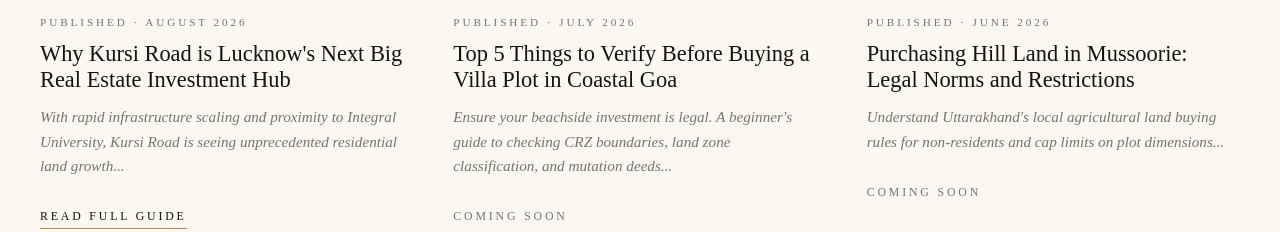
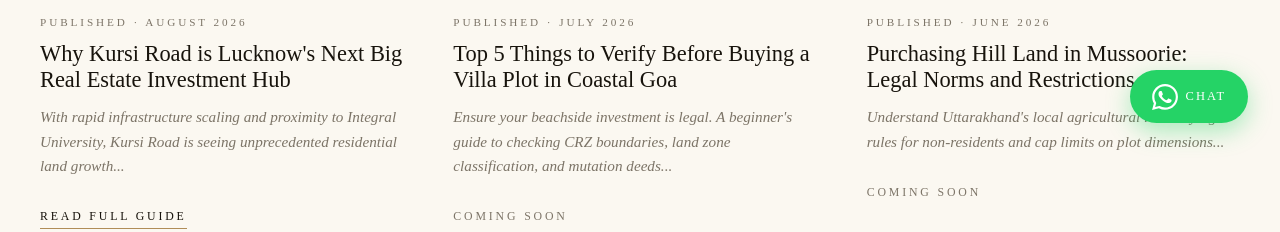
Before and after one commit to 01iamysf/Real-Estate-Website-UI, a plain HTML site: page guides.html in a window 1280 px wide. Shown: the part 645-877 px from the top of the page. Drawn offline with Linux system fonts and the light colour scheme.

Commit message:
feat: add WhatsApp FAB and property.css link to guides.html

```diff
--- a/guides.html
+++ b/guides.html
@@ -6,6 +6,7 @@
   <title>Meridian &amp; Co. — Area Guides &amp; Insights</title>
   <meta name="description" content="Local area guides and real estate investment insights in Lucknow, Goa, and Uttarakhand." />
   <link rel="stylesheet" href="css/style.css" />
+  <link rel="stylesheet" href="css/property.css" />
 </head>
 <body>
 
@@ -126,6 +127,15 @@
     </div>
   </footer>
 
+  <!-- ======= WHATSAPP FLOATING BUTTON ======= -->
+  <a href="https://wa.me/915222890730?text=Hello%20Meridian%20%26%20Co.%2C%20I%20am%20interested%20in%20a%20property."
+     class="whatsapp-fab" target="_blank" rel="noopener" aria-label="Chat on WhatsApp">
+    <svg viewBox="0 0 24 24" width="26" height="26" fill="currentColor">
+      <path d="M17.472 14.382c-.297-.149-1.758-.867-2.03-.967-.273-.099-.471-.148-.67.15-.197.297-.767.966-.94 1.164-.173.199-.347.223-.644.075-.297-.15-1.255-.463-2.39-1.475-.883-.788-1.48-1.761-1.653-2.059-.173-.297-.018-.458.13-.606.134-.133.298-.347.446-.52.149-.174.198-.298.298-.497.099-.198.05-.371-.025-.52-.075-.149-.669-1.612-.916-2.207-.242-.579-.487-.5-.669-.51-.173-.008-.371-.01-.57-.01-.198 0-.52.074-.792.372-.272.297-1.04 1.016-1.04 2.479 0 1.462 1.065 2.875 1.213 3.074.149.198 2.096 3.2 5.077 4.487.709.306 1.262.489 1.694.625.712.227 1.36.195 1.871.118.571-.085 1.758-.719 2.006-1.413.248-.694.248-1.289.173-1.413-.074-.124-.272-.198-.57-.347m-5.421 7.403h-.004a9.87 9.87 0 01-5.031-1.378l-.361-.214-3.741.982.998-3.648-.235-.374a9.86 9.86 0 01-1.51-5.26c.001-5.45 4.436-9.884 9.888-9.884 2.64 0 5.122 1.03 6.988 2.898a9.825 9.825 0 012.893 6.994c-.003 5.45-4.437 9.884-9.885 9.884m8.413-18.297A11.815 11.815 0 0012.05 0C5.495 0 .16 5.335.157 11.892c0 2.096.547 4.142 1.588 5.945L.057 24l6.305-1.654a11.882 11.882 0 005.683 1.448h.005c6.554 0 11.89-5.335 11.893-11.893a11.821 11.821 0 00-3.48-8.413z"/>
+    </svg>
+    <span class="whatsapp-fab__label">Chat</span>
+  </a>
+
   <script>
     document.getElementById("year").textContent = String(new Date().getFullYear());
   </script>
```
